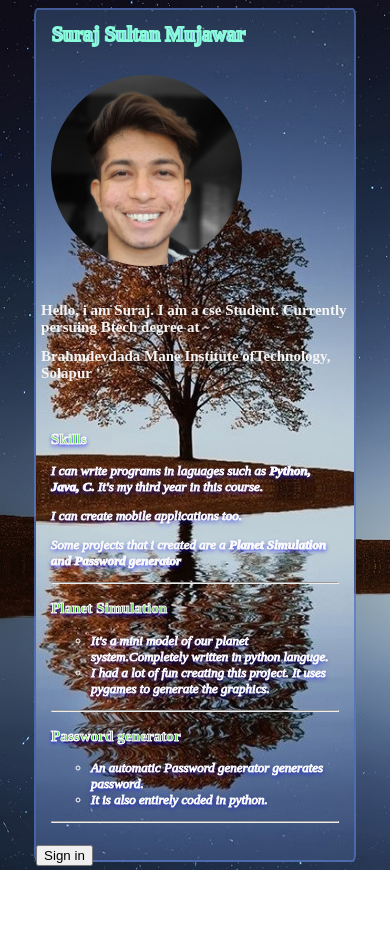
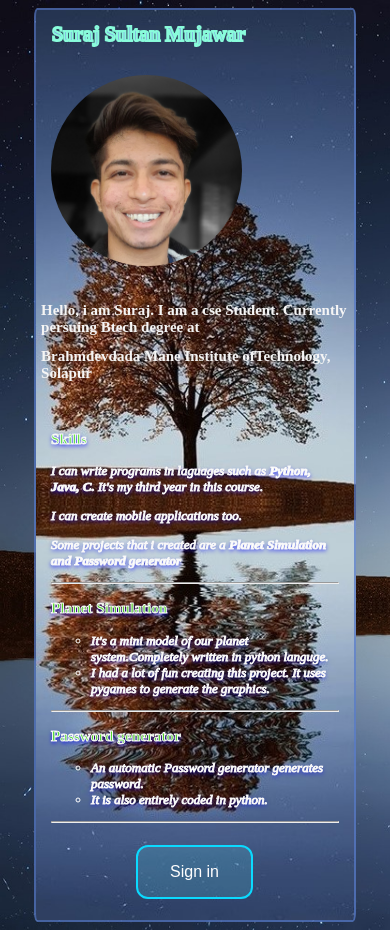
Before and after one commit to OrianSm/Studentinfotable, a plain HTML site: page Suraj.html in a window 390 px wide. Before the commit the page ends 870 px from the top, so only its background shows below. Drawn offline with Linux system fonts and the light colour scheme.

Commit message:
Update screentest.css

```diff
--- a/screentest.css
+++ b/screentest.css
@@ -62,6 +62,30 @@ h3 {
     padding: 15px;
 
 }
+.b1 {
+    position: relative;
+    border-radius: 12px;
+    left: 80px;
+    top: 600px;
+    border: none;
+    color: white;
+    padding: 16px 32px;
+    text-align: center;
+    text-decoration: none;
+    display: inline-block;
+    font-size: 16px;
+    margin: auto;
+    transition-duration: 0.4s;
+    cursor: pointer;
+    background-color: rgba(80, 204, 226, 0.212);
+    color: rgb(255, 254, 254);
+    border: 2px solid #0bdaff;
+}
+
+.b1:hover {
+    background-color: #4c9baf;
+    color: white;
+}
 
 body {
     background-image: url(g.jpg);
@@ -116,6 +140,18 @@ body {
         -webkit-text-stroke: 2px rgba(138, 255, 220, 0.973);
         ;
     }
+    .b1 {
+        position: relative;
+        left: 100px;
+        top: auto;
+
+    }
+
+
+    .b1:hover {
+        background-color: #4c9baf;
+        color: white;
+    }
 
 }
 
@@ -127,7 +163,7 @@ body {
 }
     header {
         width: 85%;
-        height: 850px;
+        height: 910px;
         background-image: url(g3.jpg);
 
 
@@ -161,5 +197,9 @@ body {
     .a1 {
         font-size: 20px;
     }
+    .b1:hover {
+        background-color: #4c9baf;
+        color: white;
+    }
 
 }
```
